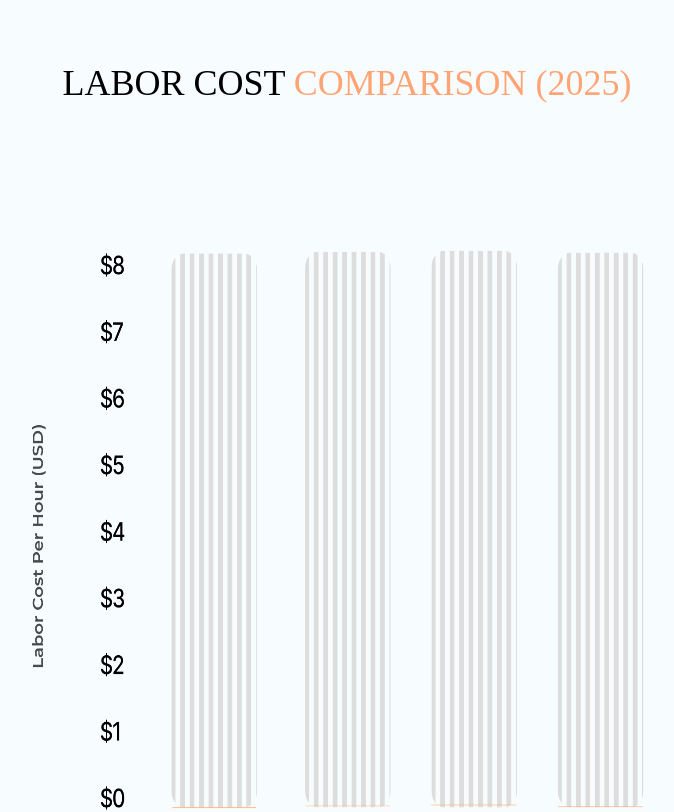
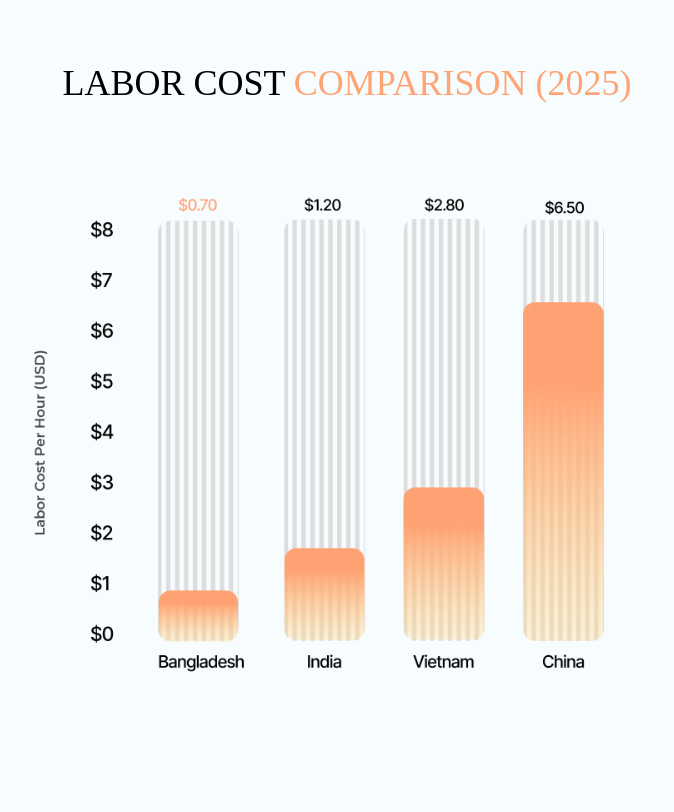
Before and after one commit to TamimOp/Arbella_Fashion, a React (Vite) app: page /why-choose-arbella in a window 1280 px wide. Shown: the part 2980-3792 px from the top of the page, without its empty margins (293-967 px from the left). Built offline with nearby package versions, Linux system fonts and the light colour scheme.

Commit message:
add animated image transition to Comparison component

```diff
--- a/src/pages/WhyChooseArbella/components/Comparison.jsx
+++ b/src/pages/WhyChooseArbella/components/Comparison.jsx
@@ -1,13 +1,24 @@
 // eslint-disable-next-line no-unused-vars
 import { motion } from "framer-motion";
+import { useState } from "react";
 
 const Comparison = () => {
+  const [showSecondImage, setShowSecondImage] = useState(false);
+
+  const handleInView = () => {
+    if (!showSecondImage) {
+      setTimeout(() => {
+        setShowSecondImage(true);
+      }, 1000);
+    }
+  };
+
   return (
     <section className="w-full bg-[#F7FDFF] py-12 md:py-16 lg:py-20">
       <div className="max-w-7xl mx-auto px-4 sm:px-6 lg:px-8">
         {/* Header */}
         <motion.h2
-          className="text-center font-[IvyPresto_Headline] text-[#000] text-2xl md:text-3xl lg:text-4xl font-light leading-8 md:leading-[78.313px] mb-8 md:mb-16"
+          className="text-center font-[IvyPresto_Headline] text-[#000] text-2xl md:text-3xl lg:text-4xl font-light leading-8 md:leading-[78.313px]"
           initial={{ y: 50, opacity: 0 }}
           whileInView={{ y: 0, opacity: 1 }}
           viewport={{ once: true, amount: 0.3 }}
@@ -23,17 +34,32 @@ const Comparison = () => {
           whileInView={{ y: 0, opacity: 1, scale: 1 }}
           viewport={{ once: true, amount: 0.2 }}
           transition={{ duration: 1.0, delay: 0.3, ease: "easeOut" }}
+          onViewportEnter={handleInView}
         >
-          <motion.img
-            src="/assets/images/whyChooseArbella/Spendings.png"
-            alt="Labor Cost Comparison Chart"
-            className="w-full h-auto max-w-xs md:w-[751px] md:h-[718px] md:max-w-none md:p-0"
-            initial={{ opacity: 0, rotateY: 15 }}
-            whileInView={{ opacity: 1, rotateY: 0 }}
-            viewport={{ once: true }}
-            transition={{ duration: 0.8, delay: 0.6, ease: "easeOut" }}
-            whileHover={{ scale: 1.02, transition: { duration: 0.3 } }}
-          />
+          <div className="relative w-full h-auto max-w-xs md:w-[751px] md:h-[718px] md:max-w-none">
+            {/* First Image */}
+            <img
+              src="/assets/images/whyChooseArbella/Spendings.png"
+              alt="Labor Cost Comparison Chart - Initial"
+              className="w-full h-auto transition-opacity duration-1000 ease-in-out"
+              style={{
+                opacity: showSecondImage ? 0 : 1,
+                position: "absolute",
+                top: 0,
+                left: 0,
+              }}
+            />
+            {/* Second Image */}
+            <img
+              src="/assets/images/whyChooseArbella/Spendings2.png"
+              alt="Labor Cost Comparison Chart - Updated"
+              className="w-full h-auto transition-opacity duration-1000 ease-in-out"
+              style={{
+                opacity: showSecondImage ? 1 : 0,
+                position: "relative",
+              }}
+            />
+          </div>
         </motion.div>
       </div>
     </section>
```
Also changed, not shown: public/assets/images/whyChooseArbella/Spendings.png, public/assets/images/whyChooseArbella/Spendings2.png (added).
